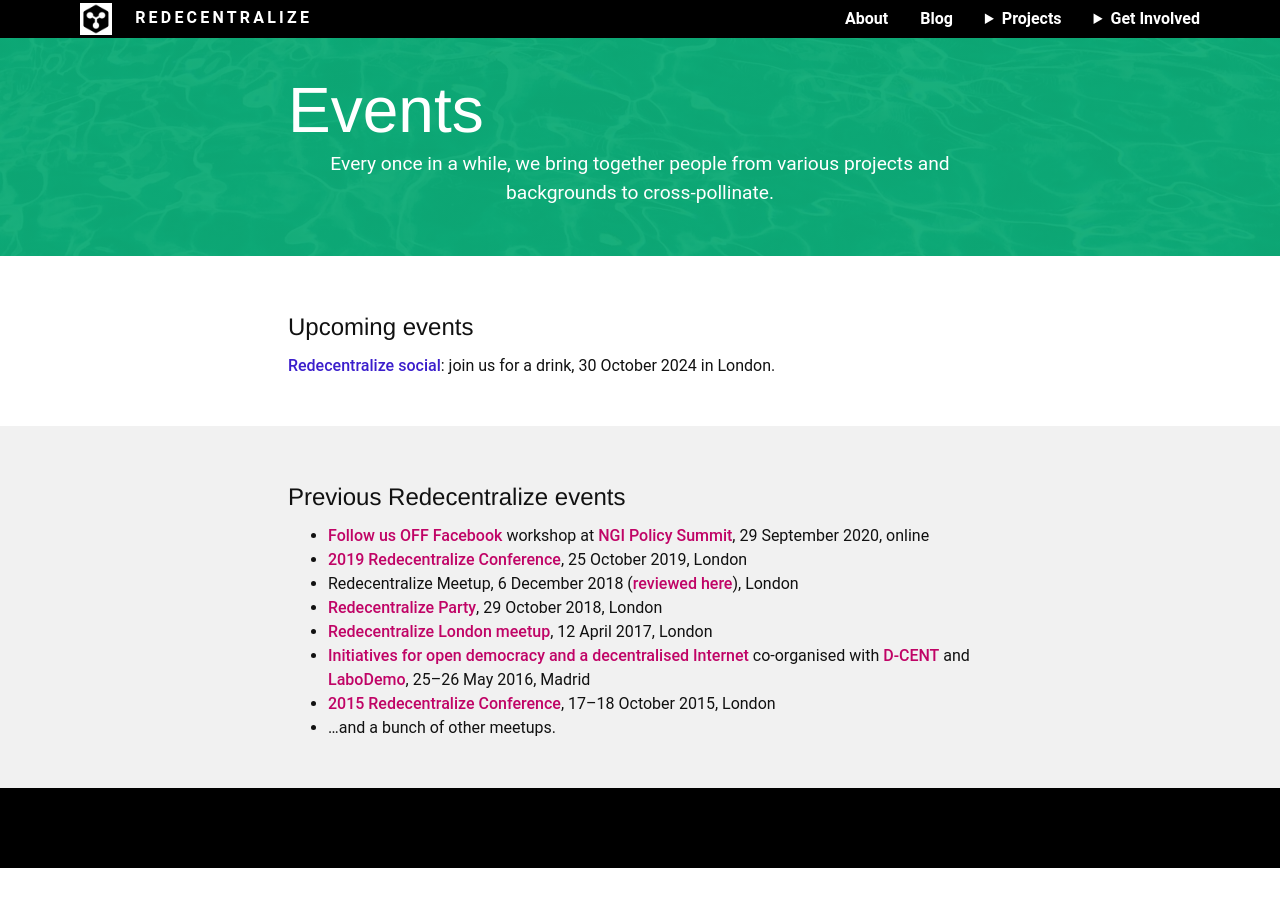
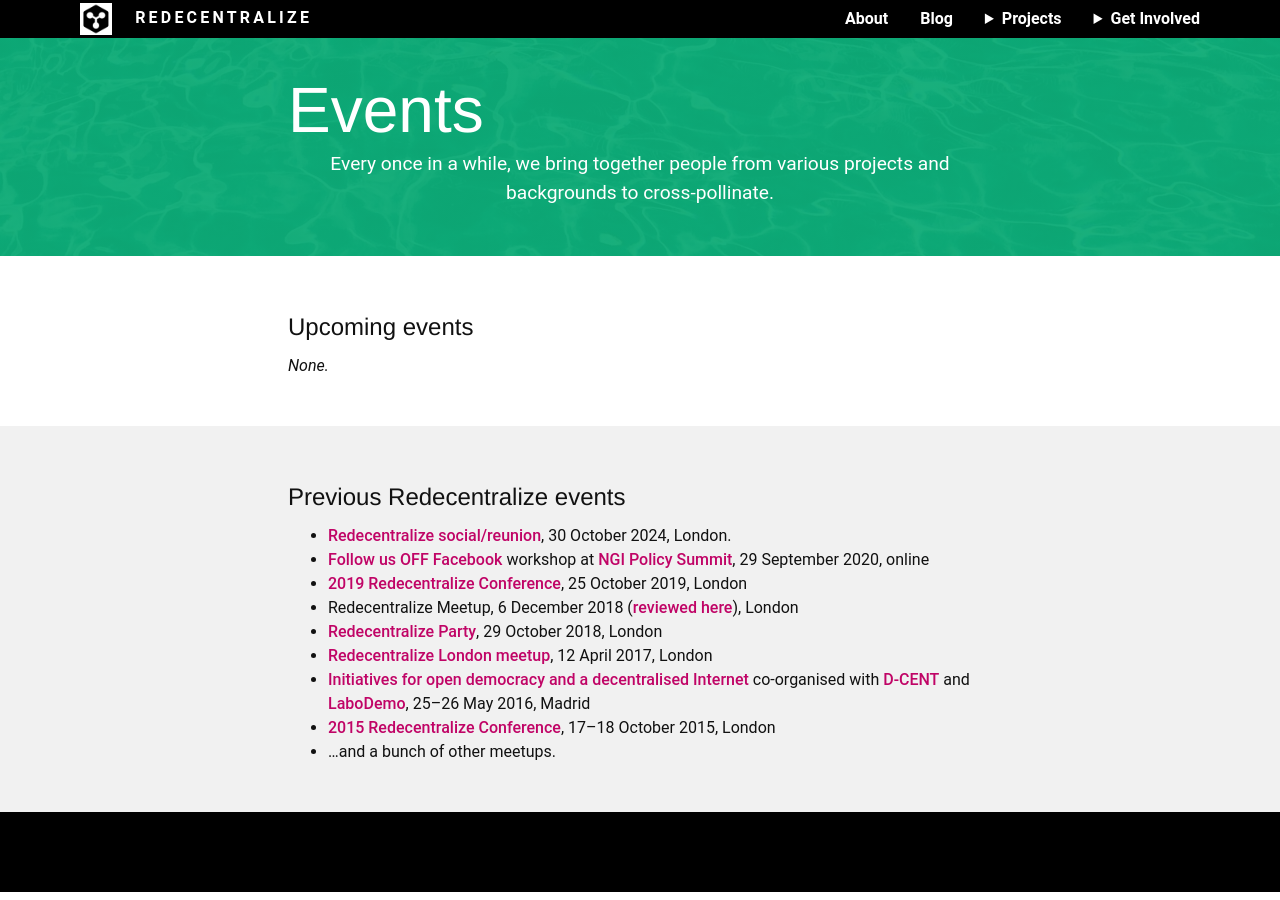
Before and after one commit to redecentralize/redecentralize-website, a Jekyll site: the page built from events/index.html, in a window 1280 px wide. Built offline with Jekyll 4.4.1, drawn with Linux system fonts in a browser that asks for light colours.

Commit message:
Move event to past events

```diff
--- a/events/index.html
+++ b/events/index.html
@@ -16,7 +16,7 @@
   <section class="container single-column">
     <h2>Upcoming events</h2>
     <p>
-      <a href="2024-social/">Redecentralize social</a>: join us for a drink, 30 October 2024 in London.
+      <em>None.</em>
     </p>
   </section>
 </div>
@@ -24,6 +24,9 @@
   <section class="container single-column">
     <h2>Previous Redecentralize events</h2>
     <ul>
+      <li>
+        <a href="2024-social/">Redecentralize social/reunion</a>, 30 October 2024, London.
+      </li>
       <li>
         <a href="2020-ngi-policy-summit-workshop/">Follow us OFF Facebook</a> workshop at <a href="https://summit.ngi.eu/">NGI Policy Summit</a>, 29 September 2020, online
       </li>
```
